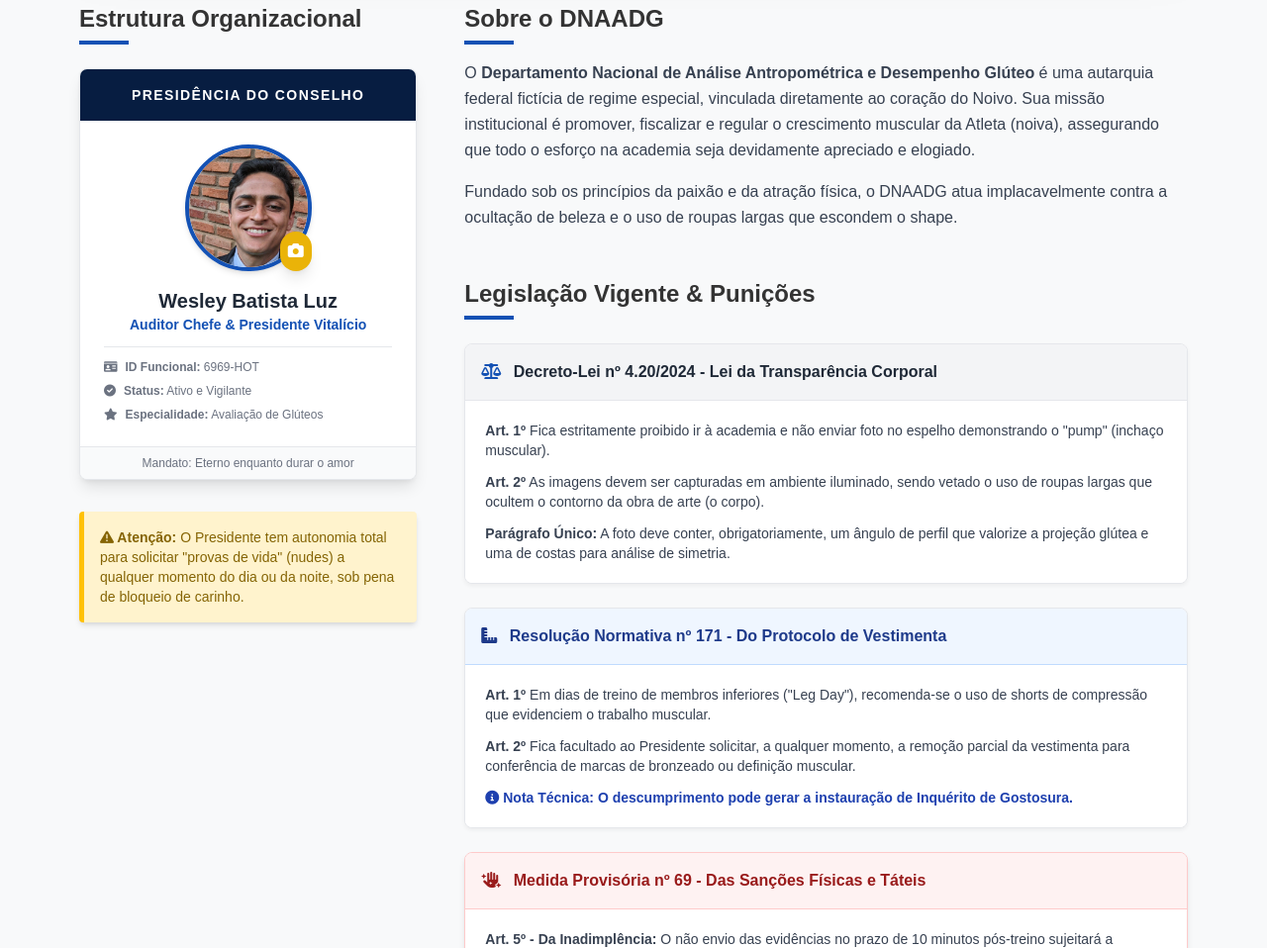
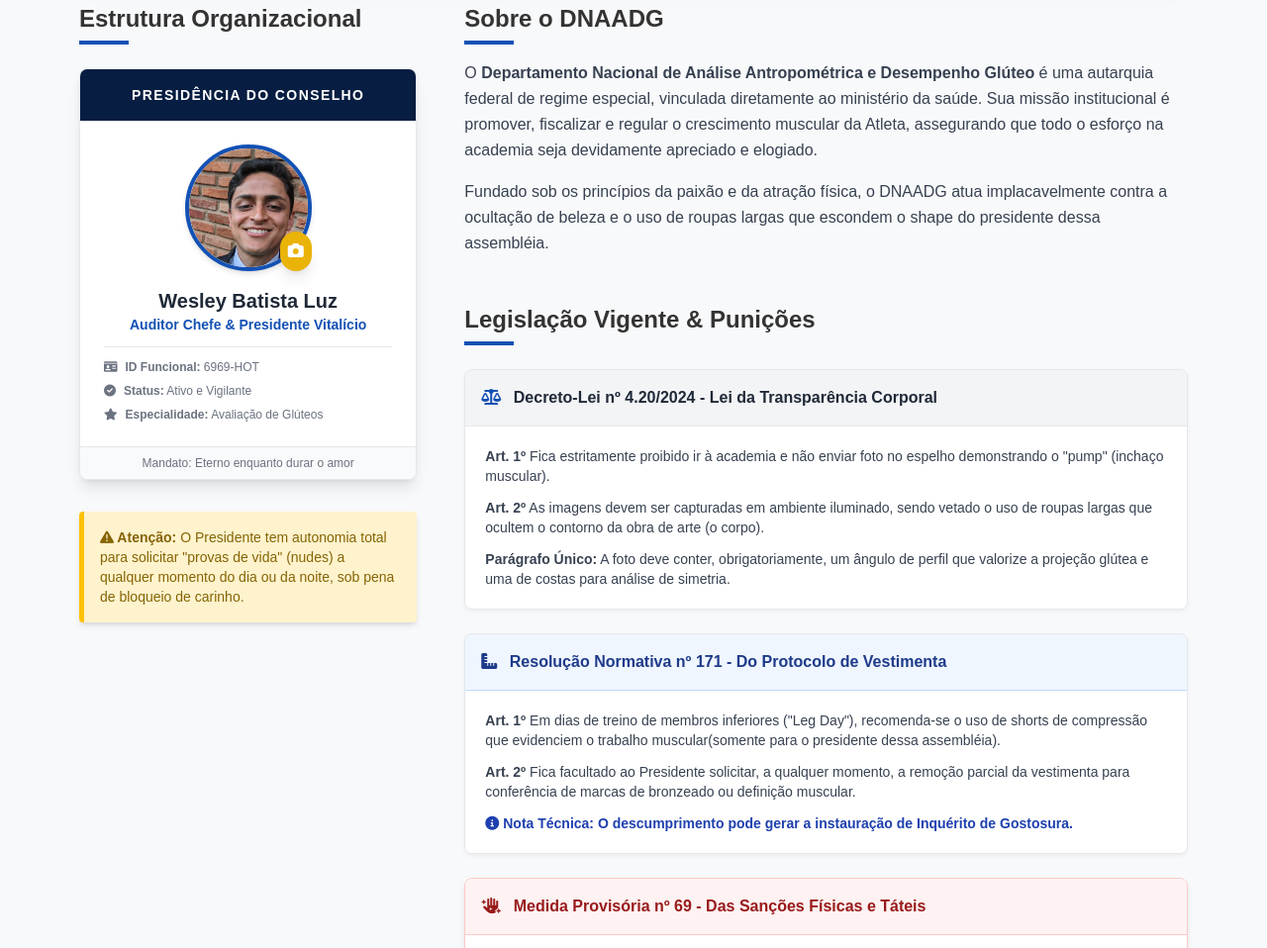
Before and after one commit to wesleybatistaluz/an-liseshape, a plain HTML site: page index.html in a window 1280 px wide. Shown: the part 1607-2565 px from the top of the page at 99% size. Drawn offline with nearby package versions, Linux system fonts and the light colour scheme; a web font is replaced by a local one.

Commit message:
consertando o texto

```diff
--- a/index.html
+++ b/index.html
@@ -281,10 +281,10 @@
                 <section>
                     <h2 class="text-2xl font-bold text-[#333] mb-4 section-title">Sobre o DNAADG</h2>
                     <p class="text-gray-700 leading-relaxed mb-4">
-                        O <strong>Departamento Nacional de Análise Antropométrica e Desempenho Glúteo</strong> é uma autarquia federal fictícia de regime especial, vinculada diretamente ao coração do Noivo. Sua missão institucional é promover, fiscalizar e regular o crescimento muscular da Atleta (noiva), assegurando que todo o esforço na academia seja devidamente apreciado e elogiado.
+                        O <strong>Departamento Nacional de Análise Antropométrica e Desempenho Glúteo</strong> é uma autarquia federal de regime especial, vinculada diretamente ao ministério da saúde. Sua missão institucional é promover, fiscalizar e regular o crescimento muscular da Atleta, assegurando que todo o esforço na academia seja devidamente apreciado e elogiado.
                     </p>
                     <p class="text-gray-700 leading-relaxed">
-                        Fundado sob os princípios da paixão e da atração física, o DNAADG atua implacavelmente contra a ocultação de beleza e o uso de roupas largas que escondem o shape.
+                        Fundado sob os princípios da paixão e da atração física, o DNAADG atua implacavelmente contra a ocultação de beleza e o uso de roupas largas que escondem o shape do presidente dessa assembléia.
                     </p>
                 </section>
 
@@ -311,7 +311,7 @@
                                 <span><i class="fas fa-ruler-combined mr-2"></i> Resolução Normativa nº 171 - Do Protocolo de Vestimenta</span>
                             </div>
                             <div class="p-5 bg-white text-gray-700 text-sm">
-                                <p class="mb-3"><strong>Art. 1º</strong> Em dias de treino de membros inferiores ("Leg Day"), recomenda-se o uso de shorts de compressão que evidenciem o trabalho muscular.</p>
+                                <p class="mb-3"><strong>Art. 1º</strong> Em dias de treino de membros inferiores ("Leg Day"), recomenda-se o uso de shorts de compressão que evidenciem o trabalho muscular(somente para o presidente dessa assembléia).</p>
                                 <p class="mb-3"><strong>Art. 2º</strong> Fica facultado ao Presidente solicitar, a qualquer momento, a remoção parcial da vestimenta para conferência de marcas de bronzeado ou definição muscular.</p>
                                 <p class="text-blue-800 font-semibold mt-2"><i class="fas fa-info-circle"></i> Nota Técnica: O descumprimento pode gerar a instauração de Inquérito de Gostosura.</p>
                             </div>
```
